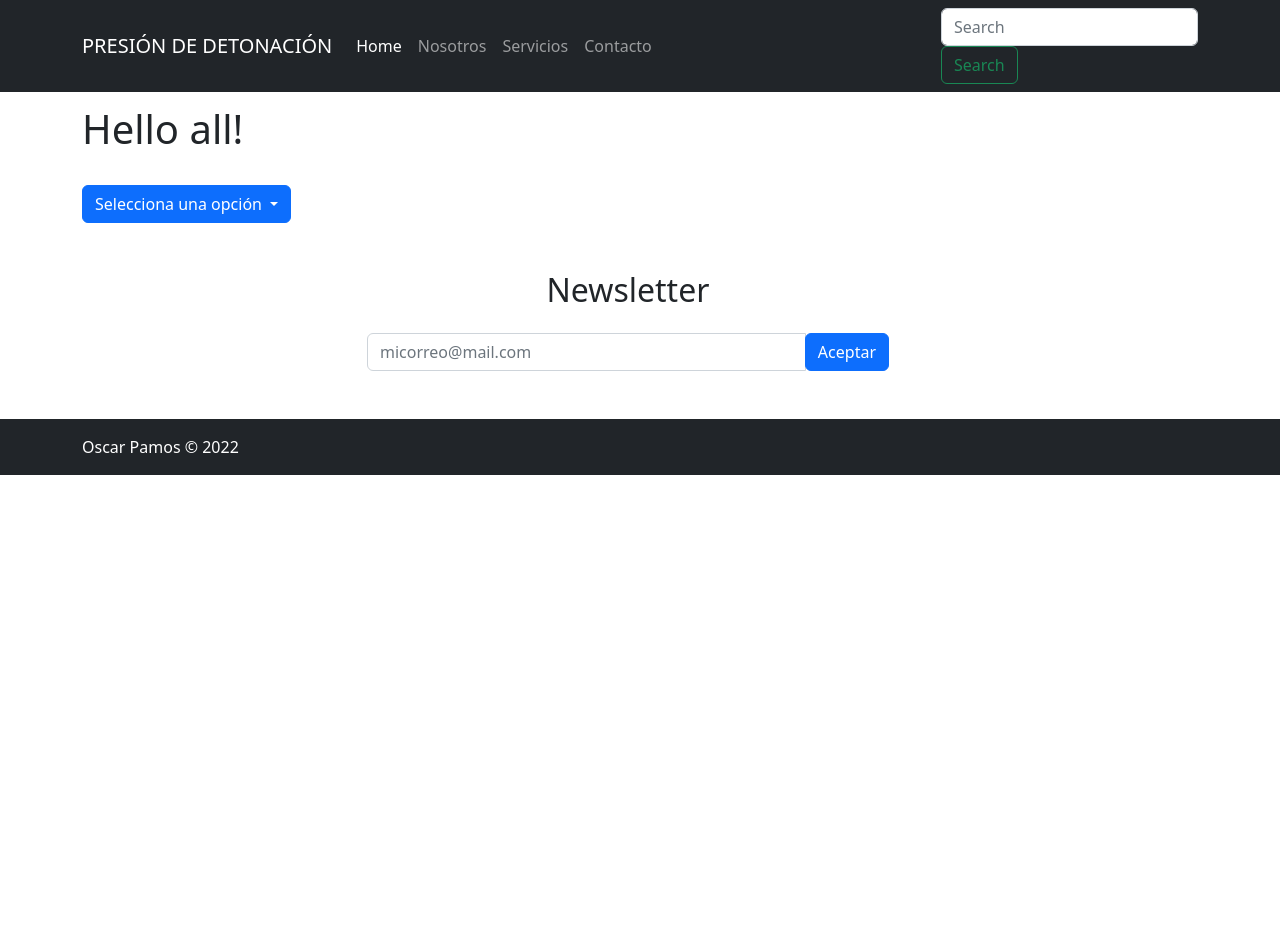
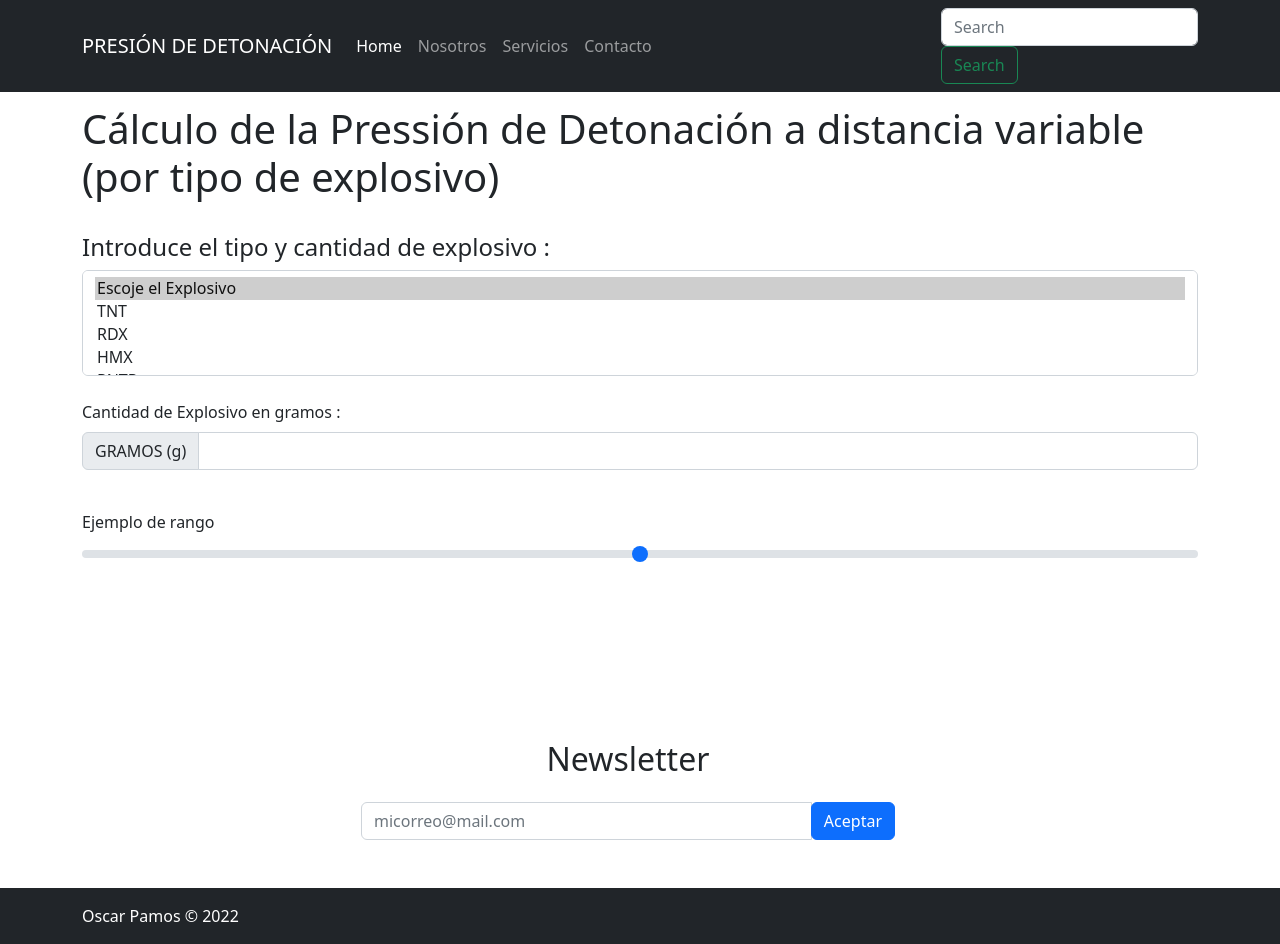
Before and after one commit to OSCARPAMOS/Presion_detonacion_CALC, a plain HTML site: page index.html in a window 1280 px wide. Before the commit the page ends 800 px from the top, so only its background shows below. Drawn offline with nearby package versions, Linux system fonts and the light colour scheme.

Commit message:
Primera modificación parte HTML

```diff
--- a/index.html
+++ b/index.html
@@ -70,28 +70,42 @@
 
        <div class="container">
         <br>
-        <h1> Hello all!</h1>
+        <h1> Cálculo de la Pressión de Detonación a distancia variable <br> (por tipo de explosivo) </h1>
         <br>
+       </div>
 
-        <div class="dropdown">
-         <button class="btn btn-primary dropdown-toggle" type="button" id="dropdownMenuButton" data-toggle="dropdown" aria-haspopup="true" aria-expanded="false">
-          Selecciona una opción
-         </button>
-         <div class="dropdown-menu" aria-labelledby="dropdownMenuButton">
-          <a class="dropdown-item" href="#"> 1</a>
-          <a class="dropdown-item" href="#">Opción 2</a>
-          <a class="dropdown-item" href="#">Opción 3</a>
-         </div>
+       <!-- Selección de tipo de explosivo -->
 
-        </div>
+       <div class="container">
+        <h4> Introduce el tipo y cantidad de explosivo :</h4>
+
+        <select class="form-select" multiple aria-label="Ejemplo de multiple select">
+            <option selected> Escoje el Explosivo</option>
+            <option value="1"> TNT </option>
+            <option value="2"> RDX </option>
+            <option value="3"> HMX </option>
+            <option value="3"> PNTR </option>
+            <option value="3"> SEMTEX 100 </option>
+        </select>
+      </div>
+      <div class="container"> <br>
+       <label for="basic-url" class="form-label">Cantidad de Explosivo en gramos : </label>
+       <div class="input-group mb-3">
+         <span class="input-group-text" id="basic-addon3"> GRAMOS (g) </span>
+         <input type="text" class="form-control" id="basic-url" aria-describedby="basic-addon3">
+       </div>
+    </div>
 
 
 
+    <!-- Segunda parte salida de datos-->
 
+    <div class="container"> <br>
+      <label for="customRange1" class="form-label">Ejemplo de rango</label>
+      <input type="range" class="form-range" id="customRange1">
+    </div>
 
-
-
-
+    <br><br><br><br><br>
        <!-- newsletter -->
        <div class="container mb-5">
         <div class="row">
```
